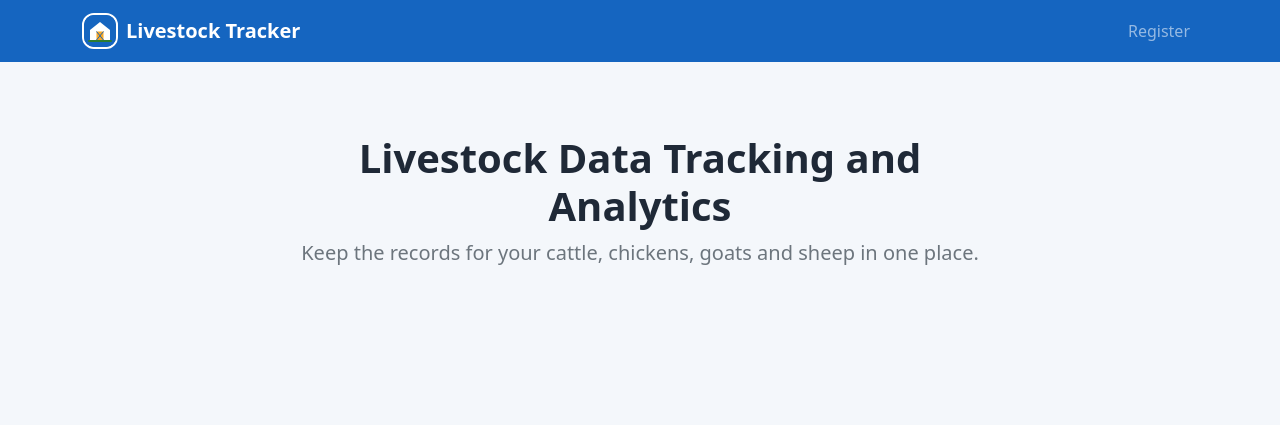
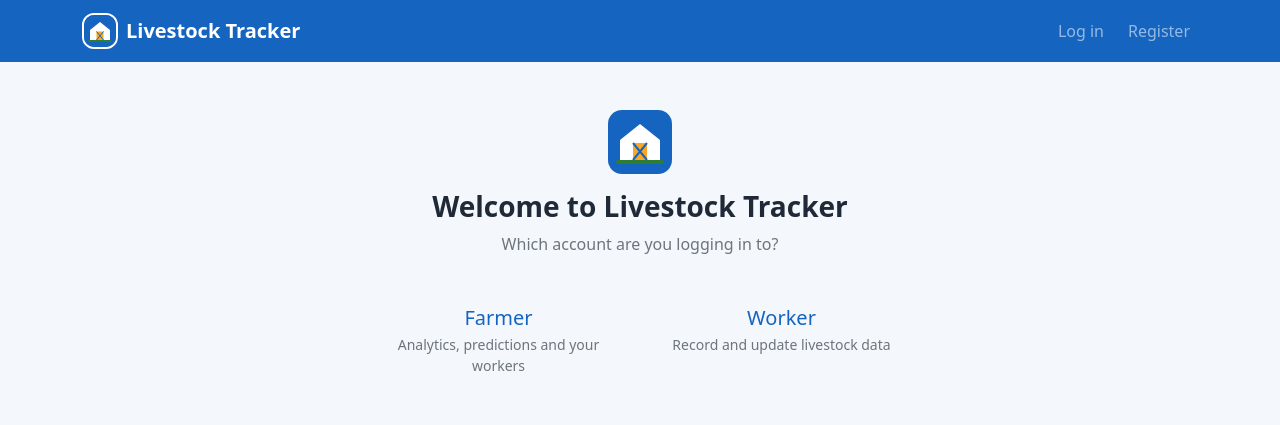
Before and after one commit to KatanuKwinga/LivestockDataTracker, a Flask app: page / in a window 1280 px wide. Shown: the top 425 px of the page. Run offline with Flask 3, Linux system fonts and the light colour scheme.

Commit message:
Added welcome page, login, dashboard and logout

```diff
--- a/app/extensions.py
+++ b/app/extensions.py
@@ -1,6 +1,6 @@
 """The Flask extensions, created once here and shared by the whole app.
 
-They are created without  an app and connected to it later, in create_app()
+They are created *without* an app and connected to it later, in create_app()
 (app/__init__.py). That way models and routes can simply write
 `from app.extensions import db` without needing the app to exist yet, which
 avoids "circular import" errors.
@@ -9,8 +9,10 @@ from flask_bcrypt import Bcrypt
 from flask_login import LoginManager
 from flask_migrate import Migrate
 from flask_sqlalchemy import SQLAlchemy
+from flask_wtf.csrf import CSRFProtect
 
 db = SQLAlchemy()               # talks to the database
 migrate = Migrate()             # creates and updates tables to match the models
 login_manager = LoginManager()  # remembers who is logged in between pages
 bcrypt = Bcrypt()               # hashes passwords so they're never stored as-is
+csrf = CSRFProtect()            # requires a CSRF token on EVERY POST, not just WTForms forms
--- a/app/routes/main.py
+++ b/app/routes/main.py
@@ -1,10 +1,30 @@
-#General pages that aren't about accounts.
-from flask import Blueprint, render_template
+"""General pages that aren't about accounts: the welcome page and the dashboard."""
+from datetime import datetime
+
+from flask import Blueprint, redirect, render_template, url_for
+from flask_login import current_user, login_required
+
+from app.models import Farmer
+
+# A blueprint is a group of related pages. "main" is its name, which is why
+# templates refer to these pages as url_for('main.index') and so on.
+main_bp = Blueprint("main", __name__)
 
 
-main_bp = Blueprint("main", __name__)
-
-#When someone visits /, run the function
 @main_bp.route("/")
 def index():
+    """Wireframe 1: 'Which account are you logging in to?'"""
+    # Already logged in? There's nothing to choose, so go to the dashboard.
+    if current_user.is_authenticated:
+        return redirect(url_for("main.dashboard"))
     return render_template("index.html")
+
+
+@main_bp.route("/dashboard")
+@login_required  # not logged in? Flask-Login sends them to the welcome page
+def dashboard():
+    hour = datetime.now().hour
+    greeting = "Good morning" if hour < 12 else "Good afternoon" if hour < 17 else "Good evening"
+    # isinstance() asks "is the logged-in account a Farmer object?". This is
+    # how the app tells the two roles apart, and it decides what's shown.
+    return render_template("dashboard.html", greeting=greeting, is_farmer=isinstance(current_user, Farmer))
--- a/app/static/css/theme.css
+++ b/app/static/css/theme.css
@@ -72,3 +72,11 @@
 /* Login / register cards (wireframe 2): centred, not too wide, blue top edge. */
 .auth-logo { width: 64px; height: 64px; }
 .auth-card { max-width: 440px; margin: 0 auto; border: 0; border-top: 4px solid var(--lt-blue); }
+
+
+/* Welcome page cards (wireframe 1): a blue outline and a small lift on
+   hover, so it's obvious they can be clicked. */
+.role-card { border: 2px solid transparent; transition: border-color .15s, transform .15s; }
+.role-card:hover,
+.role-card:focus { border-color: var(--lt-blue); transform: translateY(-2px); }
+.role-card .h5 { color: var(--lt-blue); }
--- a/app/templates/base.html
+++ b/app/templates/base.html
@@ -35,8 +35,22 @@
         <span class="navbar-toggler-icon"></span>
       </button>
       <div class="collapse navbar-collapse" id="mainNav">
-        <ul class="navbar-nav ms-auto">
+        <ul class="navbar-nav ms-auto align-items-md-center gap-md-2">
+          {% if current_user.is_authenticated %}
+            <li class="nav-item"><a class="nav-link" href="{{ url_for('main.dashboard') }}">Home</a></li>
+            <li class="nav-item"><span class="navbar-text">{{ current_user.name }}</span></li>
+            <li class="nav-item">
+              {# Logging out changes something (it ends your session), so it's a
+                 POST form with a CSRF token, styled to look like a button. #}
+              <form method="post" action="{{ url_for('auth.logout') }}">
+                <input type="hidden" name="csrf_token" value="{{ csrf_token() }}">
+                <button type="submit" class="btn btn-sm btn-outline-light">Log out</button>
+              </form>
+            </li>
+          {% else %}
+            <li class="nav-item"><a class="nav-link" href="{{ url_for('main.index') }}">Log in</a></li>
             <li class="nav-item"><a class="nav-link" href="{{ url_for('auth.register') }}">Register</a></li>
+          {% endif %}
         </ul>
       </div>
     </div>
--- a/app/templates/index.html
+++ b/app/templates/index.html
@@ -2,10 +2,32 @@
 {% block title %}Welcome{% endblock %}
 
 {% block content %}
-<div class="row justify-content-center">
-  <div class="col-lg-8 text-center py-5">
-    <h1 class="display-6 fw-semibold">Livestock Data Tracking and Analytics</h1>
-    <p class="lead text-secondary">Keep the records for your cattle, chickens, goats and sheep in one place.</p>
+<div class="text-center py-4">
+  <img src="{{ url_for('static', filename='img/logo.svg') }}" alt="Livestock Tracker logo" class="auth-logo mb-3">
+  <h1 class="h3 fw-semibold">Welcome to Livestock Tracker</h1>
+  <p class="text-secondary mb-4">Which account are you logging in to?</p>
+
+  <div class="row g-3 justify-content-center">
+    {# Each card is a link to that role's login page. "next" is passed along,
+       so after logging in you return to the page you originally asked for. #}
+    <div class="col-sm-6 col-md-4 col-lg-3">
+      <a class="card role-card text-decoration-none h-100"
+         href="{{ url_for('auth.login', role='farmer', next=request.args.get('next')) }}">
+        <div class="card-body py-4">
+          <div class="h5 mb-1">Farmer</div>
+          <div class="small text-secondary">Analytics, predictions and your workers</div>
+        </div>
+      </a>
+    </div>
+    <div class="col-sm-6 col-md-4 col-lg-3">
+      <a class="card role-card text-decoration-none h-100"
+         href="{{ url_for('auth.login', role='worker', next=request.args.get('next')) }}">
+        <div class="card-body py-4">
+          <div class="h5 mb-1">Worker</div>
+          <div class="small text-secondary">Record and update livestock data</div>
+        </div>
+      </a>
+    </div>
   </div>
 </div>
 {% endblock %}
```
Also changed, not shown: app/__init__.py (+11 -5 lines), app/forms.py (+11 -0 lines), app/routes/auth.py (+86 -19 lines), app/templates/auth/login.html (added, +33 -0 lines), app/templates/dashboard.html (added, +16 -0 lines).
